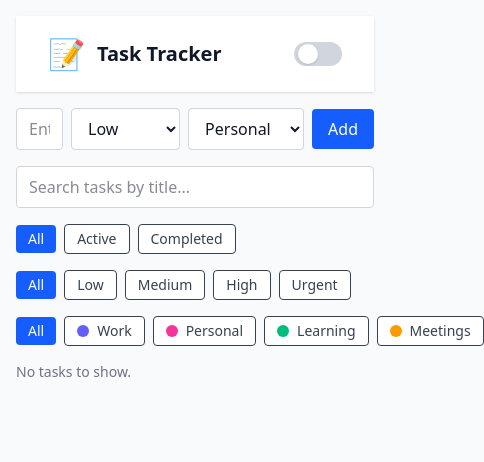
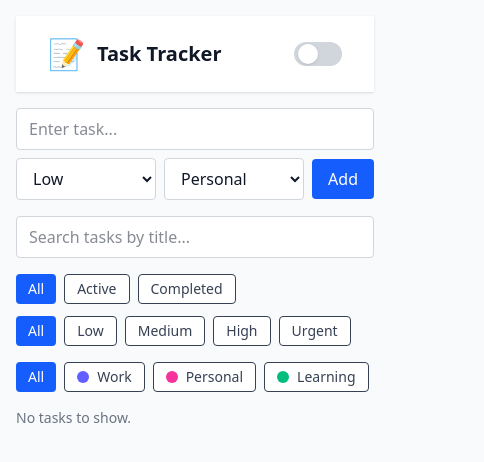
Before and after one commit to rupesh-ranjan/TaskTracker, a React (Vite) app: page / in a window 390 px wide. Shown: the top 462 px of the page, 484 px wide, since content can reach past the window. Built offline with nearby package versions, Linux system fonts and the light colour scheme.

Commit message:
fixed ui for mobile

```diff
--- a/src/App.css
+++ b/src/App.css
@@ -27,11 +27,13 @@ body {
         @apply bg-blue-600 hover:bg-blue-700 text-white rounded px-4 py-2;
     }
     .btn-outline {
-        @apply bg-white border text-gray-700 dark:bg-gray-800 dark:text-gray-100 dark:border-gray-700 rounded px-3 py-1;
+        @apply bg-white border text-gray-700 dark:bg-gray-800 dark:text-gray-100 dark:border-gray-700 rounded px-4 py-2;
     }
+
     .modal-panel {
-        @apply relative bg-white dark:bg-gray-800 text-gray-900 dark:text-gray-100 rounded-lg shadow-lg w-full max-w-lg mx-4 p-4;
+        @apply relative bg-white dark:bg-gray-800 text-gray-900 dark:text-gray-100 rounded-lg shadow-lg w-full max-w-md mx-4 p-4;
     }
+
     .chip {
         @apply px-2 py-0.5 text-xs rounded-full bg-gray-100 text-gray-800 dark:bg-gray-700 dark:text-gray-100;
     }
--- a/src/App.jsx
+++ b/src/App.jsx
@@ -7,10 +7,10 @@ import CategoryFilter from "./components/CategoryFilter.jsx";
 import AutoSave from "./components/AutoSave.jsx";
 import PriorityFilter from "./components/PriorityFilter.jsx";
 import "./App.css";
-
 export default function App() {
     return (
-        <div className="max-w-xl mx-auto p-4">
+        <div className="min-h-screen bg-inherit">
+            <div className="max-w-xl mx-auto px-4 sm:px-6 py-4">
                 <Header />
                 <AddTask />
                 <SearchBar />
@@ -20,5 +20,6 @@ export default function App() {
                 <TaskList />
                 <AutoSave />
             </div>
+        </div>
     );
 }
--- a/src/components/AddTask.jsx
+++ b/src/components/AddTask.jsx
@@ -10,27 +10,33 @@ export default function AddTask() {
     const [category, setCategory] = useState("personal");
 
     const handleAdd = () => {
-        if (!title.trim()) return;
-        dispatch(addTask({ title: title.trim(), priority, category }));
+        const t = title.trim();
+        if (!t) return;
+        dispatch(addTask({ title: t, priority, category }));
         setTitle("");
     };
 
     return (
-        <div className="flex gap-2 mb-4 items-center">
+        <div className="mb-4">
+            {/* Row 1: full-width input */}
+            <div className="mb-2">
                 <input
                     type="text"
+                    value={title}
+                    onChange={(e) => setTitle(e.target.value)}
                     placeholder="Enter task..."
                     className="input"
-                value={title}
-                onChange={(e) => setTitle(e.target.value)}
-                onKeyDown={(e) => e.key === "Enter" && handleAdd()}
+                    aria-label="Task title"
                 />
+            </div>
 
+            {/* Row 2: priority, category, add button */}
+            <div className="flex gap-2 items-center">
                 <select
                     value={priority}
                     onChange={(e) => setPriority(e.target.value)}
-                className="select"
-                aria-label="Select priority"
+                    className="select flex-1"
+                    aria-label="Priority"
                 >
                     {PRIORITIES.map((p) => (
                         <option key={p.value} value={p.value}>
@@ -42,8 +48,8 @@ export default function AddTask() {
                 <select
                     value={category}
                     onChange={(e) => setCategory(e.target.value)}
-                className="select"
-                aria-label="Select category"
+                    className="select flex-1"
+                    aria-label="Category"
                 >
                     {CATEGORIES.map((c) => (
                         <option key={c.value} value={c.value}>
@@ -52,9 +58,14 @@ export default function AddTask() {
                     ))}
                 </select>
 
-            <button onClick={handleAdd} className="btn-primary">
+                <button
+                    onClick={handleAdd}
+                    className="btn-primary"
+                    aria-label="Add task"
+                >
                     Add
                 </button>
             </div>
+        </div>
     );
 }
--- a/src/components/CategoryFilter.jsx
+++ b/src/components/CategoryFilter.jsx
@@ -7,37 +7,51 @@ export default function CategoryFilter() {
     const current = useSelector((state) => state.tasks.categoryFilter || "all");
 
     return (
-        <div className="flex items-center gap-2 mb-4">
+        <div className="mb-4">
+            <div className="overflow-x-auto -mx-2 px-2">
+                <div className="inline-flex gap-2 whitespace-nowrap">
                     <button
                         onClick={() => dispatch(setCategoryFilter("all"))}
-                className={`px-3 py-1 rounded text-sm ${
-                    current === "all" ? "bg-blue-600 text-white" : "btn-outline"
+                        className={`flex-shrink-0 py-1 px-3 rounded text-sm ${
+                            current === "all"
+                                ? "bg-blue-600 text-white"
+                                : "btn-outline"
                         }`}
                         aria-pressed={current === "all"}
+                        aria-label="Filter all categories"
                     >
                         All
                     </button>
 
                     {CATEGORIES.map((c) => {
                         const active = current === c.value;
+                        const meta = CATEGORY_STYLES[c.value] || {
+                            dot: "bg-gray-500",
+                        };
+
                         return (
                             <button
                                 key={c.value}
-                        onClick={() => dispatch(setCategoryFilter(c.value))}
-                        className={`px-3 py-1 rounded text-sm flex items-center gap-2 ${
-                            active ? "bg-blue-600 text-white" : "btn-outline"
+                                onClick={() =>
+                                    dispatch(setCategoryFilter(c.value))
+                                }
+                                className={`flex-shrink-0 py-1 px-3 rounded text-sm flex items-center gap-2 ${
+                                    active
+                                        ? "bg-blue-600 text-white"
+                                        : "btn-outline"
                                 }`}
                                 aria-pressed={active}
+                                aria-label={`Filter ${c.label}`}
                             >
                                 <span
-                            className={`w-3 h-3 rounded-full ${
-                                CATEGORY_STYLES[c.value]?.dot || "bg-gray-500"
-                            }`}
+                                    className={`w-3 h-3 rounded-full ${meta.dot}`}
                                 />
                                 <span>{c.label}</span>
                             </button>
                         );
                     })}
                 </div>
+            </div>
+        </div>
     );
 }
--- a/src/components/FilterBar.jsx
+++ b/src/components/FilterBar.jsx
@@ -4,18 +4,22 @@ import { setFilter } from "../features/tasks/tasksSlice.js";
 
 export default function FilterBar() {
     const dispatch = useDispatch();
-    const current = useSelector((state) => state.tasks.filter || "all");
+    const current = useSelector((s) => s.tasks.filter || "all");
 
     return (
-        <div className="flex items-center gap-2 mb-4">
+        <div className="mb-3">
+            <div className="overflow-x-auto -mx-4 px-4">
+                <div className="inline-flex gap-2">
                     {FILTERS.map((f) => {
-                const active = f.value === current;
+                        const active = current === f.value;
                         return (
                             <button
                                 key={f.value}
                                 onClick={() => dispatch(setFilter(f.value))}
-                        className={`px-3 py-1 rounded text-sm ${
-                            active ? "bg-blue-600 text-white" : "btn-outline"
+                                className={`py-1 px-3 rounded text-sm ${
+                                    active
+                                        ? "bg-blue-600 text-white"
+                                        : "btn-outline"
                                 }`}
                                 aria-pressed={active}
                             >
@@ -24,5 +28,7 @@ export default function FilterBar() {
                         );
                     })}
                 </div>
+            </div>
+        </div>
     );
 }
--- a/src/components/PriorityFilter.jsx
+++ b/src/components/PriorityFilter.jsx
@@ -1,4 +1,4 @@
-import { useDispatch, useSelector } from "react-redux";
+import { useSelector, useDispatch } from "react-redux";
 import { PRIORITIES } from "../constants/index.js";
 import { setPriorityFilter } from "../features/tasks/tasksSlice.js";
 
@@ -7,25 +7,37 @@ export default function PriorityFilter() {
     const current = useSelector((state) => state.tasks.priorityFilter || "all");
 
     return (
-        <div className="flex items-center gap-2 mb-4">
+        <div className="mb-4">
+            {/* Horizontal scroll on mobile */}
+            <div className="overflow-x-auto -mx-4 px-4">
+                <div className="inline-flex gap-2">
+                    {/* ALL button */}
                     <button
                         onClick={() => dispatch(setPriorityFilter("all"))}
-                className={`px-3 py-1 rounded text-sm ${
-                    current === "all" ? "bg-blue-600 text-white" : "btn-outline"
+                        className={`py-1 px-3 rounded text-sm ${
+                            current === "all"
+                                ? "bg-blue-600 text-white"
+                                : "btn-outline"
                         }`}
                         aria-pressed={current === "all"}
                     >
                         All
                     </button>
 
+                    {/* Priority buttons */}
                     {PRIORITIES.map((p) => {
                         const active = current === p.value;
+
                         return (
                             <button
                                 key={p.value}
-                        onClick={() => dispatch(setPriorityFilter(p.value))}
-                        className={`px-3 py-1 rounded text-sm ${
-                            active ? "bg-blue-600 text-white" : "btn-outline"
+                                onClick={() =>
+                                    dispatch(setPriorityFilter(p.value))
+                                }
+                                className={`py-1 px-3 rounded text-sm ${
+                                    active
+                                        ? "bg-blue-600 text-white"
+                                        : "btn-outline"
                                 }`}
                                 aria-pressed={active}
                             >
@@ -34,5 +46,7 @@ export default function PriorityFilter() {
                         );
                     })}
                 </div>
+            </div>
+        </div>
     );
 }
--- a/src/components/TaskList.jsx
+++ b/src/components/TaskList.jsx
@@ -6,7 +6,9 @@ export default function TaskList() {
     const tasks = useSelector((state) => selectVisibleTasks(state));
 
     if (!tasks.length) {
-        return <div className="text-sm text-gray-500">No tasks to show.</div>;
+        return (
+            <div className="text-sm text-gray-500 mt-4">No tasks to show.</div>
+        );
     }
 
     return (
--- a/src/constants/index.js
+++ b/src/constants/index.js
@@ -22,7 +22,7 @@ export const CATEGORIES = [
     { value: "work", label: "Work" },
     { value: "personal", label: "Personal" },
     { value: "learning", label: "Learning" },
-    { value: "meetings", label: "Meetings" },
+    // { value: "meetings", label: "Meetings" },
 ];
 
 export const CATEGORY_STYLES = {
```
Lines whose indentation alone changed are shown as unchanged.
